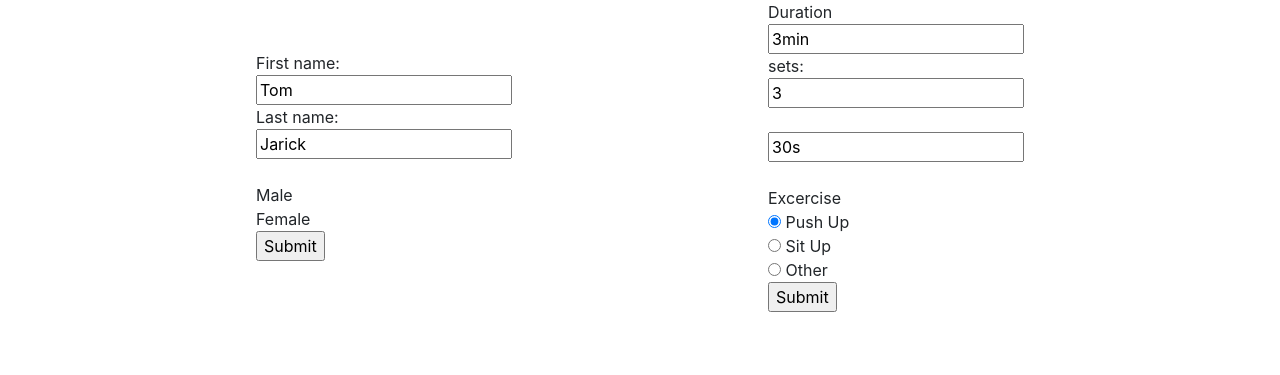
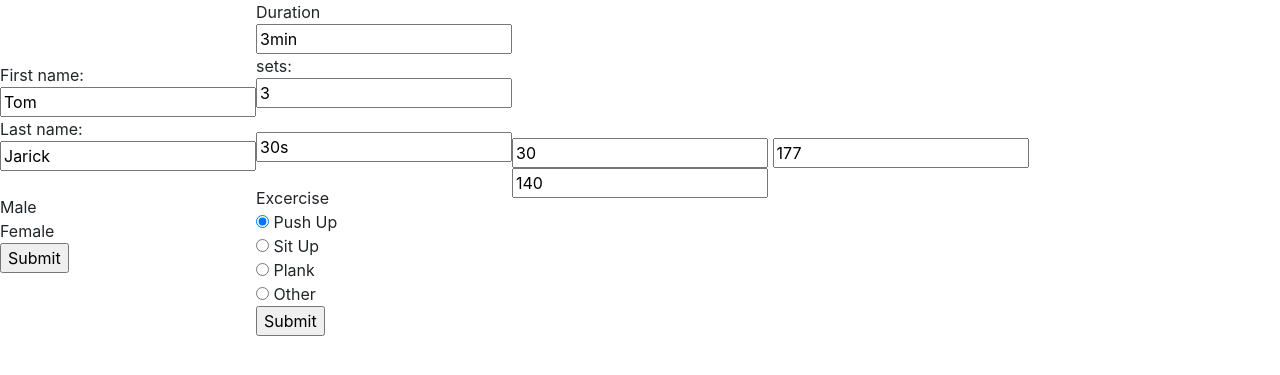
Before and after one commit to Tom-Jarick/gymius, a Django app: page / in a window 1280 px wide. Shown: the part 56-431 px from the top of the page. Run offline with Django 3.2, Linux system fonts and the light colour scheme; some libraries are stand-ins or nearby versions.

Commit message:
Update content.html

```diff
--- a/workouts/templates/workouts/content.html
+++ b/workouts/templates/workouts/content.html
@@ -26,8 +26,15 @@
     Excercise<br>
     <input type="radio" name="excercise" value="push up" checked> Push Up<br>
     <input type="radio" name="excercise" value="female"> Sit Up<br>
+    <input type="radio" name="excercise" value="other"> Plank<br>
     <input type="radio" name="excercise" value="other"> Other<br>
     <input type="submit" value="Submit">
+  </form>
+
+  <form action="">
+    <input type="text" name="age" value="30">
+    <input type="text" name="height" value = "177">
+    <input type="text" name="weight" value ="140">
   </form>
 </div>
 
```
